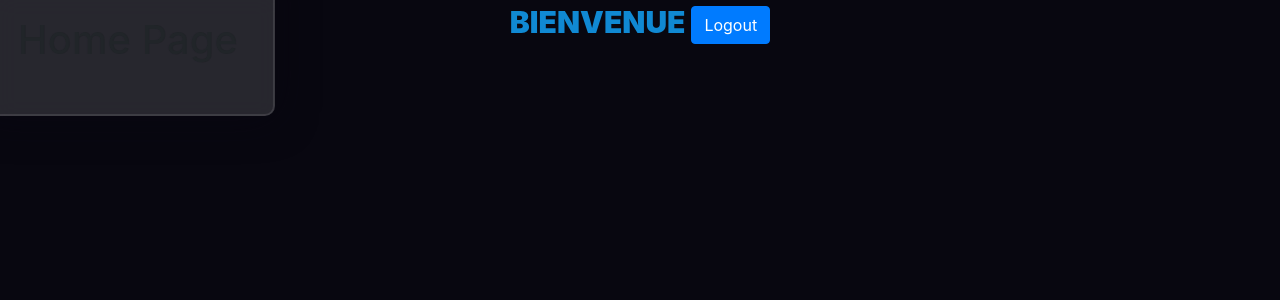
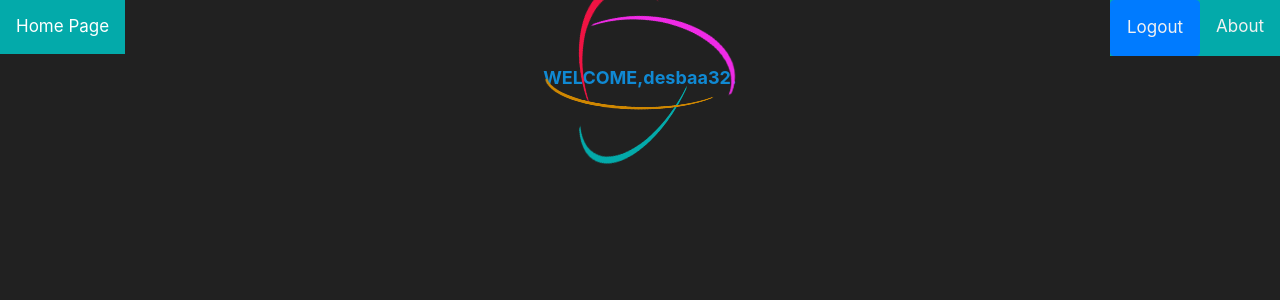
Before and after one commit to desbaa32/login_project_si, a Django app: page /home/ in a window 1280 px wide. Shown: the top 300 px of the page. Run offline with Django 5.2, Linux system fonts and the light colour scheme; a user stored in the database is signed in.

Commit message:
add home page and read me

```diff
--- a/authenticationproject/mainapp/views.py
+++ b/authenticationproject/mainapp/views.py
@@ -15,7 +15,7 @@
         pass2=request.POST.get('password2')
 
         if pass1!=pass2:
-            return HttpResponse("Your password and confrom password are not Same!!")
+            return HttpResponse("Password and confirm password are not Same!!")
         else:
 
             my_user=User.objects.create_user(uname,email,pass1)
--- a/authenticationproject/templates/home.html
+++ b/authenticationproject/templates/home.html
@@ -18,90 +18,155 @@
           box-sizing: border-box;
       }
       body{
-        background-color: #080710;
+          background-color: #212121;
       }
-    .container{
+
+      .topnav {
+        background-color: #212121;
+        overflow: hidden;
+    }
+
+    /* Style the links inside the navigation bar */
+    .topnav a {
+      float: left;
+      color: #f2f2f2;
+      text-align: center;
+      padding: 14px 16px;
+      text-decoration: none;
+      font-size: 17px;
+    }
+
+    /* Change the color of links on hover */
+    .topnav a:hover {
+      background-color: #ddd;
+      color: black;
+    }
+
+    /* Add a color to the active/current link */
+    .topnav a.active {
+      background-color: rgb(3, 170, 170);
+      {% comment %} #04AA6D; {% endcomment %}
+      color: white;
+    }
+
+    /* Right-aligned section inside the top navigation */
+    .topnav-right {
+      float: right;
+      background-color: rgb(3, 170, 170);
+      color:rgb(3, 170, 170)
+    }
+
+
+   #page {
+  display: flex;
+  justify-content: center;
   align-items: center;
+}
+
+#container {
+  display: flex;
   justify-content: center;
+  align-items: center;
+  position: relative;
+}
+
+#h3 {
+  {% comment %} color: rgb(82, 79, 79); {% endcomment %}
   text-align: center;
-      font-weight: 900;
-      font-size: 30px;
+  font-weight: 700;
+  font-size: 18px;
   color: rgb(16, 137, 211);
 }
-    h1{
-      height: auto;
-      width: auto;
-      background-color: rgba(255,255,255,0.13);
+
+#ring {
+  width: 190px;
+  height: 190px;
+  border: 1px solid transparent;
+  border-radius: 50%;
   position: absolute;
-      transform: translate(-50%,-50%);
-      top: 5%;
-      left: 10%;
-      border-radius: 10px;
-      backdrop-filter: blur(10px);
-      border: 2px solid rgba(255,255,255,0.1);
-      box-shadow: 0 0 40px rgba(8,7,16,0.6);
-      padding: 50px 35px;
-  }
-  a{
-    top: 5%;
-    right: 80%;
-    border-radius: 10px;
-  }
-  .shape{
-        height: 100px;
-        width: 100px;
-        position: absolute;
-        border-radius: 50%;
-    }
-  .shape:first-child{
-        background: linear-gradient(
-            #1845ad,
-            #23a2f6
-        );
-        left: -80px;
-        top: -60px;
-    }
-  .shape:second-child{
-      background: linear-gradient(
-          #1845ad,
-          #23a2f6
-      );
-      left: -80px;
-      top: -60px;
-  }
-  .shape:last-child{
-        background: linear-gradient(
-            to right,
-            #ff512f,
-            #f09819
-        );
-        right: -30px;
-        bottom: -70px;
 }
 
-    {% comment %} form *{
-        font-family: 'Poppins',sans-serif;
-        color: #ffffff;
-        letter-spacing: 0.5px;
-        outline: none;
-        border: none;
-    } {% endcomment %}
+#ring:nth-child(1) {
+  border-bottom: 8px solid rgb(240, 42, 230);
+  animation: rotate1 2s linear infinite;
+}
+
+@keyframes rotate1 {
+  from {
+    transform: rotateX(50deg) rotateZ(110deg);
+  }
+
+  to {
+    transform: rotateX(50deg) rotateZ(470deg);
+  }
+}
+
+#ring:nth-child(2) {
+  border-bottom: 8px solid rgb(240, 19, 67);
+  animation: rotate2 2s linear infinite;
+}
+
+@keyframes rotate2 {
+  from {
+    transform: rotateX(20deg) rotateY(50deg) rotateZ(20deg);
+  }
+
+  to {
+    transform: rotateX(20deg) rotateY(50deg) rotateZ(380deg);
+  }
+}
+
+#ring:nth-child(3) {
+  border-bottom: 8px solid rgb(3, 170, 170);
+  animation: rotate3 2s linear infinite;
+}
+
+@keyframes rotate3 {
+  from {
+    transform: rotateX(40deg) rotateY(130deg) rotateZ(450deg);
+  }
+
+  to {
+    transform: rotateX(40deg) rotateY(130deg) rotateZ(90deg);
+  }
+}
+
+#ring:nth-child(4) {
+  border-bottom: 8px solid rgb(207, 135, 1);
+  animation: rotate4 2s linear infinite;
+}
+
+@keyframes rotate4 {
+  from {
+    transform: rotateX(70deg) rotateZ(270deg);
+  }
+
+  to {
+    transform: rotateX(70deg) rotateZ(630deg);
+  }
+}
+/* Improving visualization in light mode */
   </style>
   </head>
   <body>
-    <h1>Home Page</h1>
-    <div class="shape"></div>
-    <div class="shape"></div>
-    <div class="container">
-
-    </h3> BIENVENUE </h3>
-
+    <div class="topnav">
+      <a class="active" href="{% url 'home' %} ">Home Page</a>
+      <div class="topnav-right">
         <a href="{% url 'logout' %}" class="btn btn-primary">Logout</a>
-
-    {% comment %} <div class="shape"></div>
-    <div class="shape"></div> {% endcomment %}
+        <a href="#about">About</a>
       </div>
-    <div class="shape"></div>
+    </div>
+    <div ><h1> </h1></div>
+    <h1> </h1>
+    <div id="page">
+      <div id="container">
+          <div id="ring"></div>
+          <div id="ring"></div>
+          <div id="ring"></div>
+          <div id="ring"></div>
+          <div id="h3">WELCOME,{{ user.username }}.</div>
+      </div>
+</div>
     <!-- Optional JavaScript -->
     <!-- jQuery first, then Popper.js, then Bootstrap JS -->
     <script src="https://code.jquery.com/jquery-3.3.1.slim.min.js" integrity="sha384-q8i/X+965DzO0rT7abK41JStQIAqVgRVzpbzo5smXKp4YfRvH+8abtTE1Pi6jizo" crossorigin="anonymous"></script>
```
Also changed, not shown: authenticationproject/templates/loginb.html (deleted, +0 -167 lines), README.md, authenticationproject/db.sqlite3, authenticationproject/templates/patternpad (1).png (deleted), authenticationproject/templates/patternpadn.png (deleted). Lines whose indentation alone changed are shown as unchanged.
